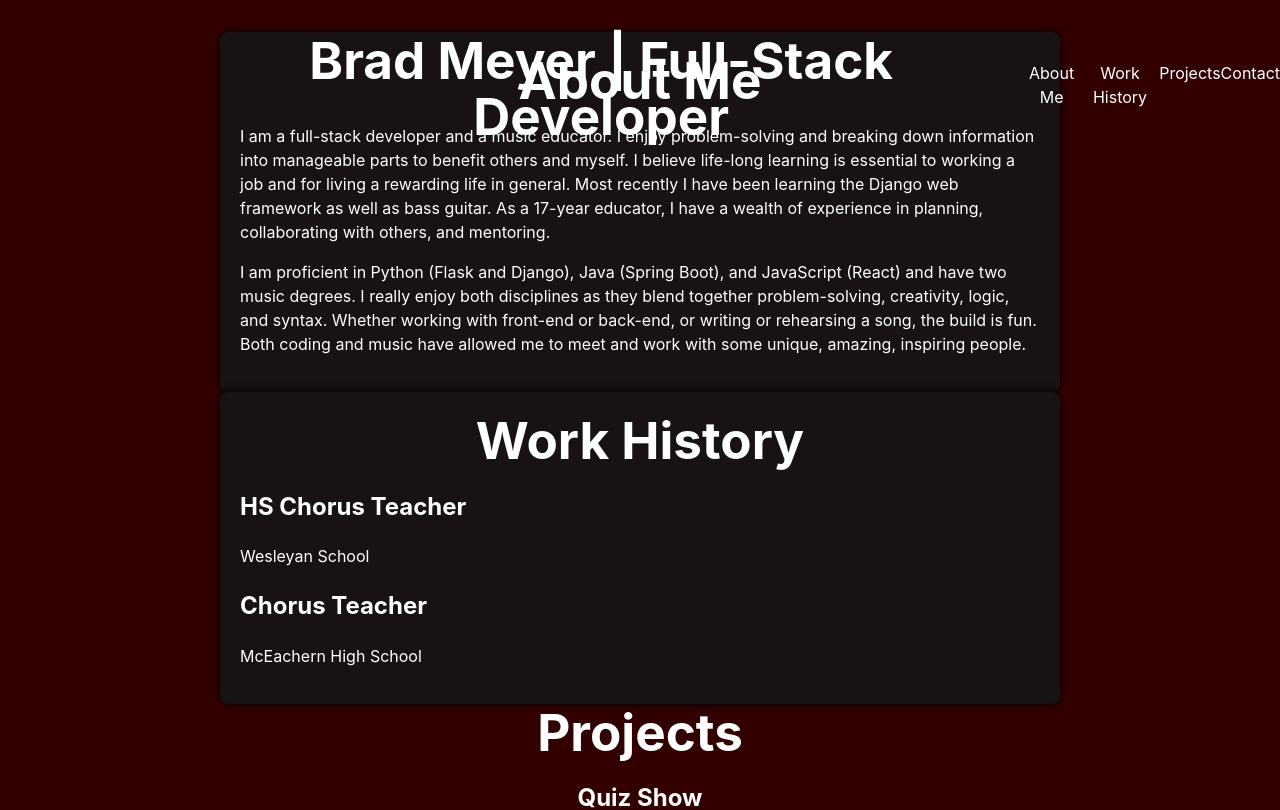
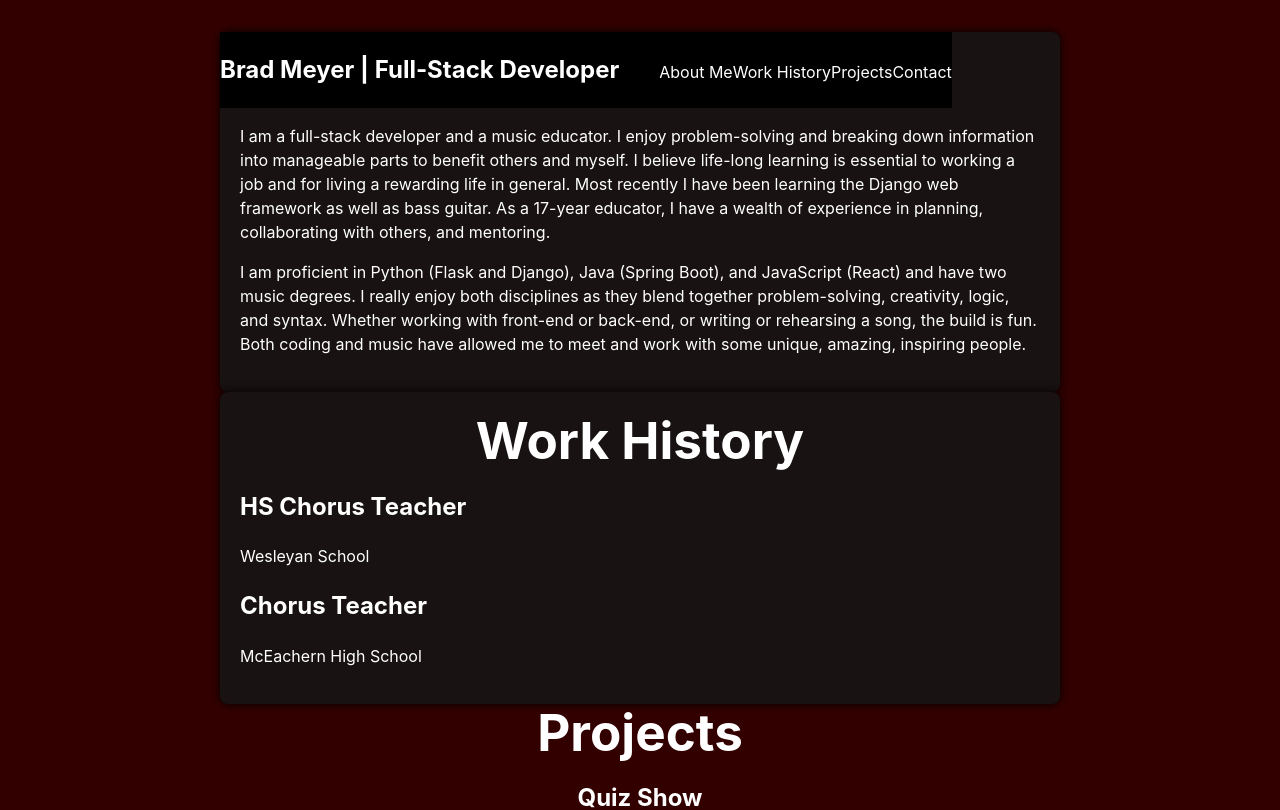
Before and after one commit to Wbradmeyer/vitePortfolio, a Vue app: page / in a window 1280 px wide. Shown: the top 810 px of the page. Built offline with nearby package versions, Linux system fonts and the light colour scheme.

Commit message:
try #2 remove margin left

```diff
--- a/src/components/HelloWorld.vue
+++ b/src/components/HelloWorld.vue
@@ -6,7 +6,7 @@ import { ref } from 'vue'
 <template>
   <div class="nav">
     <div>
-      <h1>Brad Meyer | Full-Stack Developer</h1>
+      <h2>Brad Meyer | Full-Stack Developer</h2>
     </div>
     <div>
       <ul class="nav_links">
@@ -22,10 +22,12 @@ import { ref } from 'vue'
 <style scoped>
 .nav {
   max-width: 1200px;
+  margin: 0px;
   display: flex;
   justify-content: space-between;
   align-items: baseline;
   position: fixed;
+  background-color: black;
 }
 
 .nav_links {
```
